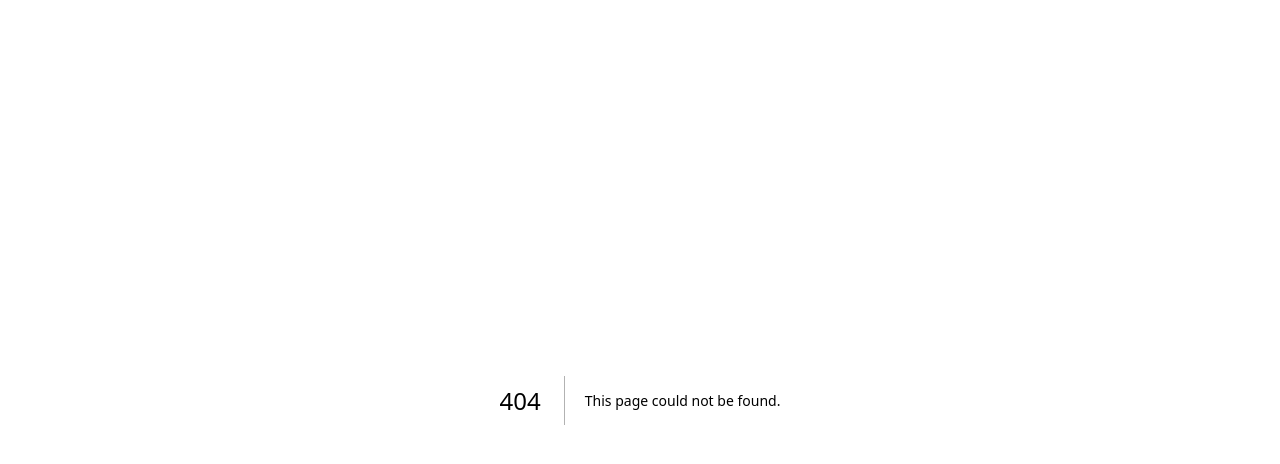
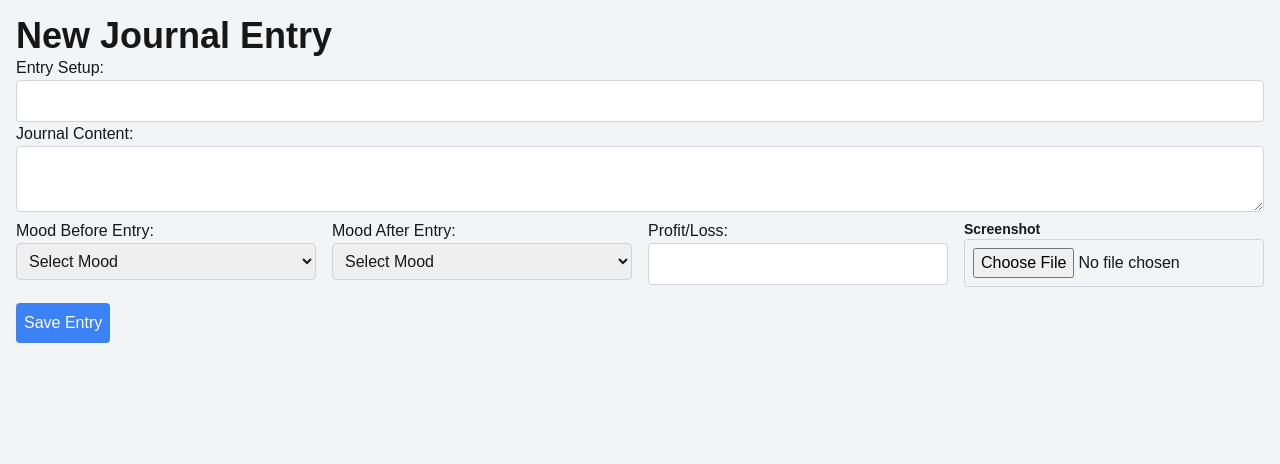
Before and after one commit to ivancliff029/journalx, a Next.js app: page /new-journal in a window 1280 px wide. Before the commit this address had no page. Shown: the top 464 px of the page. Built offline with nearby package versions, Linux system fonts and the light colour scheme.

Commit message:
Update:Journal form

```diff
--- /dev/null
+++ b/app/new-journal/page.js
@@ -0,0 +1,54 @@
+export default function NewJournalPage() {
+  return (
+    <div className="p-4 bg-gray-100 min-h-screen dark:bg-gray-800 dark:text-white item-center justify-center">
+      <h1 className="text-4xl font-bold">New Journal Entry</h1>
+      <form>
+        <label>
+          Entry Setup:
+          <input type="text" name="title" required className="w-full border border-gray-300 p-2 rounded" />
+        </label>
+        <br />
+        <label>
+          Journal Content:
+          <textarea name="content" required className="w-full border border-gray-300 p-2 rounded"></textarea>
+        </label>
+        <br />
+        <div className="grid grid-cols-4 gap-4">
+          <div>
+            <label>Mood Before Entry:</label>
+            <select name="mood" required className="w-full border border-gray-300 p-2 rounded dark:bg-gray-700 dark:text-white">
+              <option value="">Select Mood</option>
+              <option value="happy">Happy</option>
+              <option value="sad">Sad</option>
+              <option value="neutral">Neutral</option>
+              <option value="excited">Excited</option>
+              <option value="anxious">Anxious</option>
+            </select>
+          </div>
+
+        <div>
+            <label>Mood After Entry:</label>
+            <select name="moodAfter" required className="w-full border border-gray-300 p-2 rounded dark:bg-gray-700 dark:text-white">
+              <option value="">Select Mood</option>
+              <option value="happy">Happy</option>
+              <option value="sad">Sad</option>
+              <option value="neutral">Neutral</option>
+              <option value="excited">Excited</option>
+              <option value="anxious">Anxious</option>
+            </select>
+        </div>
+
+       <div>
+        <label>Profit/Loss:</label>
+        <input type="number" name="profitLoss" required className="w-full border border-gray-300 p-2 rounded dark:bg-gray-700 dark:text-white" />
+       </div>
+       <div>
+        <h2 className="text-sm font-semibold">Screenshot</h2>
+        <input type="file" name="screenshot" accept="image/*" className="w-full border border-gray-300 p-2 rounded dark:bg-gray-700 dark:text-white" />
+       </div>
+        </div>
+        <button type="submit" className="mt-4 bg-blue-500 text-white p-2 rounded">Save Entry</button>
+      </form>
+    </div>
+  );
+}
```
